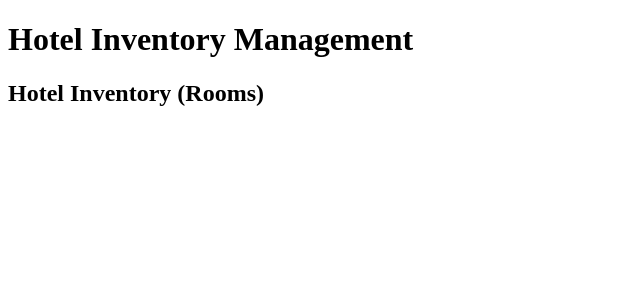
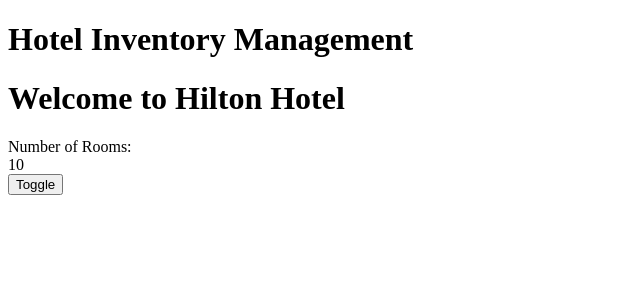
Before and after one commit to rithvik-varma-555/hotelinventoryapp, an Angular app: page / in a window 1280 px wide. Shown: the top 300 px of the page, without its empty margins (0-640 px from the left). Built offline with nearby package versions, Linux system fonts and the light colour scheme.

Commit message:
basic binding syntax

```diff
--- a/src/app/rooms/rooms.html
+++ b/src/app/rooms/rooms.html
@@ -1 +1,8 @@
-<h2>Hotel Inventory (Rooms)</h2>
+<h1>Welcome to {{ hotelName }}</h1>
+
+<div [hidden]="hideRooms">
+  Number of Rooms:
+  <div [innerText]="numberOfRooms"></div>
+</div>
+
+<button (click)="toggle()">Toggle</button>
--- a/src/app/rooms/rooms.ts
+++ b/src/app/rooms/rooms.ts
@@ -4,8 +4,16 @@
   selector: 'hinv-rooms',
   imports: [],
   templateUrl: './rooms.html',
-  styleUrl: './rooms.scss'
+  styleUrl: './rooms.scss',
 })
 export class Rooms {
+  hotelName = 'Hilton Hotel';
 
+  numberOfRooms = 10;
+
+  hideRooms = false;
+
+  toggle() {
+    this.hideRooms = !this.hideRooms;
+  }
 }
```
